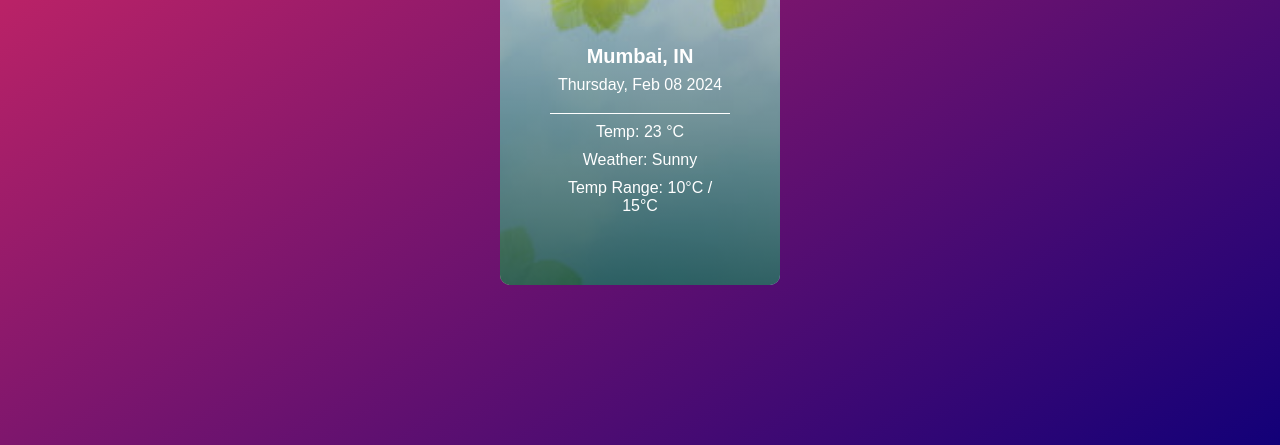
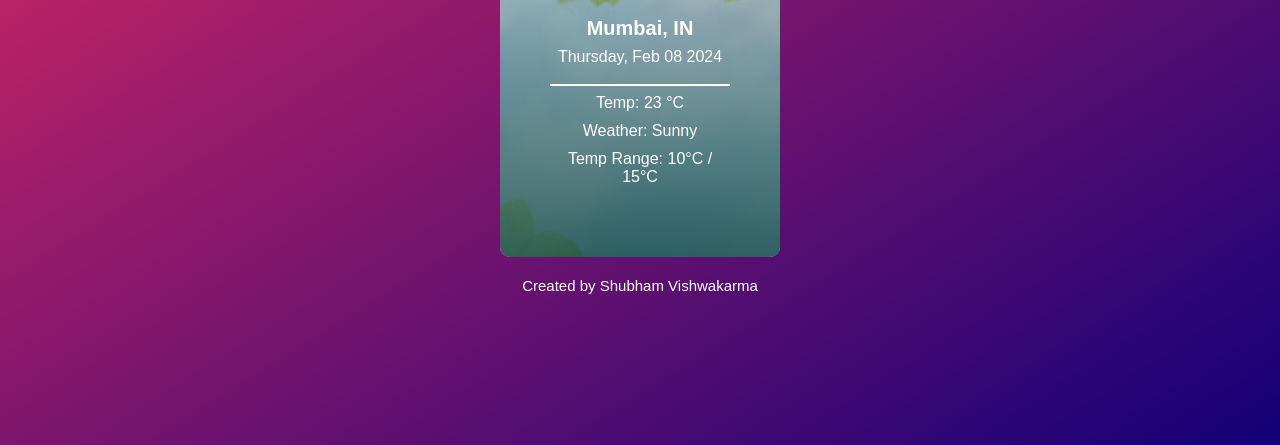
Before and after one commit to Shubham-io/WeatherApp, a plain HTML site: page index.html in a window 1280 px wide. Shown: the part 355-800 px from the top of the page. Drawn offline with Linux system fonts and the light colour scheme.

Commit message:
Update index.html by lable of owner

```diff
--- a/index.html
+++ b/index.html
@@ -37,6 +37,10 @@
             </section>
         </div>
     </div>
+
+    <div class="lable">
+        <p>Created by Shubham Vishwakarma</p>
+    </div>
    <script src="script.js"></script>
 </body>
 
```
